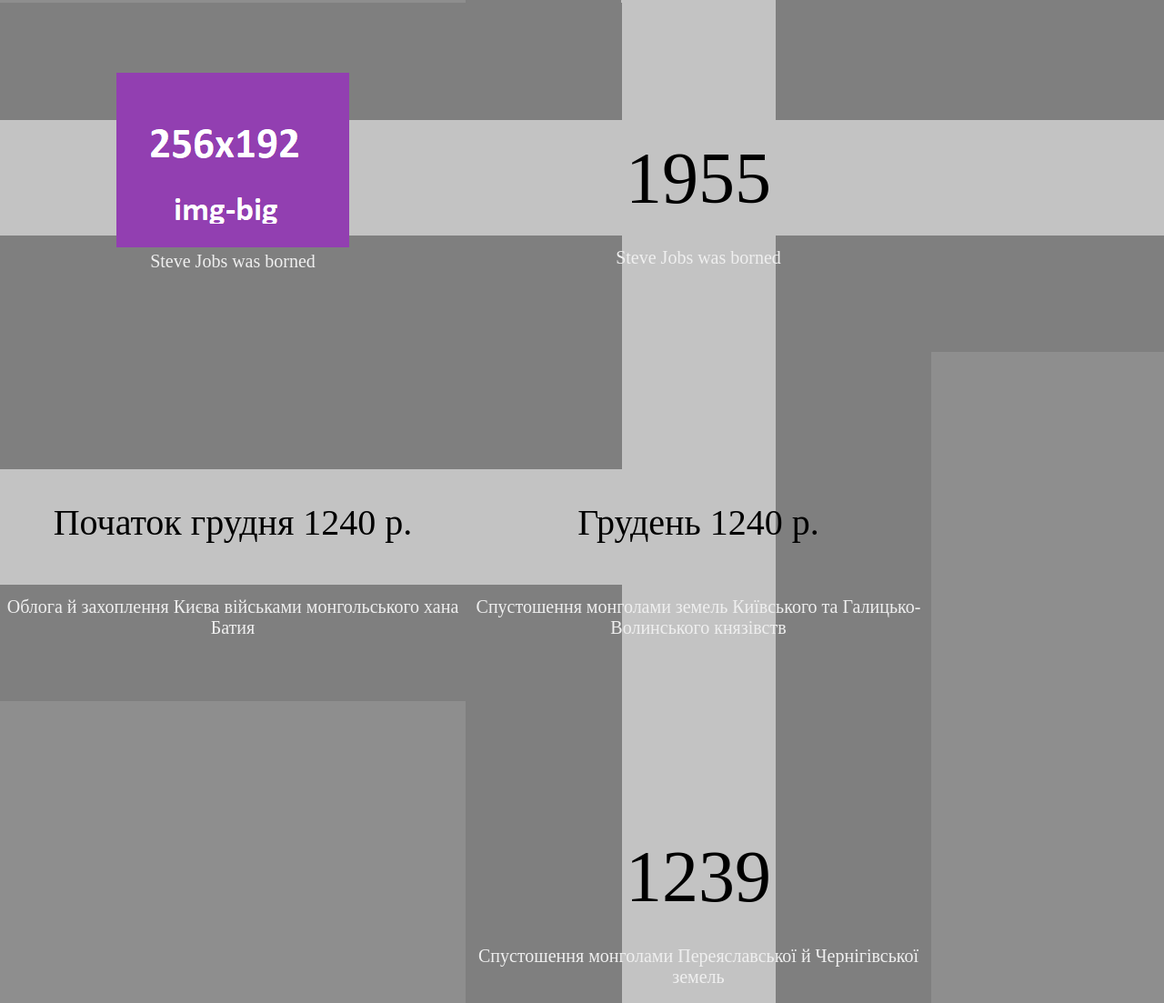
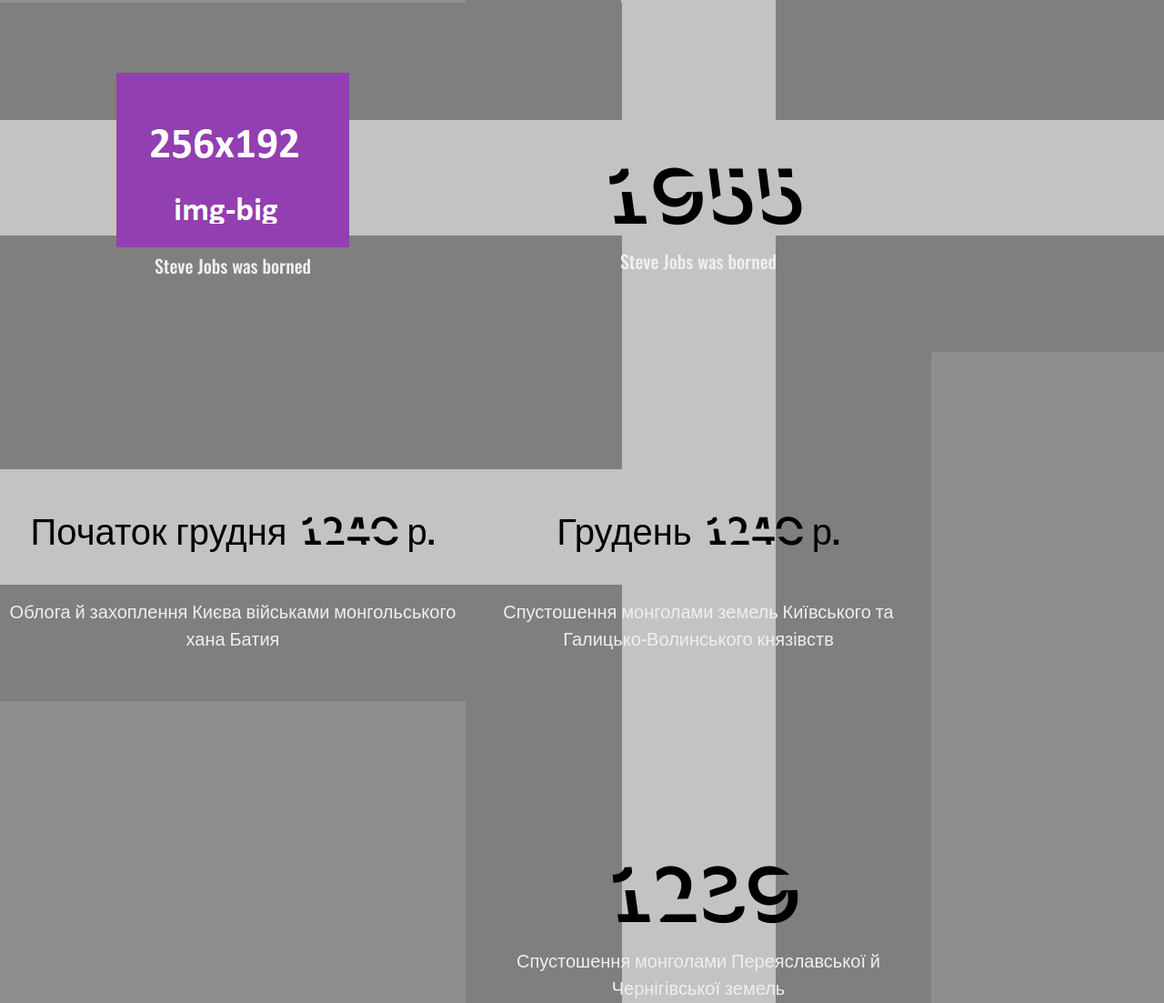
Before and after one commit to Umbrien/history_road, a plain HTML site: page index.html in a window 1280 px wide. Shown: the part 381-1484 px from the top of the page at 91% size. Drawn offline with nearby package versions, Linux system fonts and the light colour scheme.

Commit message:
Added Fonts
Added Sans Forgetica and Oswald

```diff
--- a/css/style.css
+++ b/css/style.css
@@ -1,6 +1,16 @@
+@import url('https://fonts.googleapis.com/css?family=Oswald:500&subset=cyrillic');
+/*	font-family: 'Oswald', sans-serif;	*/
+
+@font-face {
+	font-family: Sans Forgetica;
+	src: url("../fonts/SansForgetica-Regular.otf");
+}
+
+
 * {
 	margin: 0;
 	padding: 0;
+	font-family: 'Oswald', sans-serif;
 }
 
 body {
@@ -98,6 +108,10 @@ body {
 	padding-top: 32%;
 }
 
+.forgetica {
+	font-family: Sans Forgetica;
+}
+
 
 
 .sign-txt {
--- a/index.html
+++ b/index.html
@@ -33,7 +33,7 @@
 			</div><!--
 		--><div class="road road-x">
 			<div class="main-obj">
-				<div class="big-date"><p>1955</p></div>
+				<div class="big-date"><p><span class="forgetica">1955</span></p></div>
 				<div class="sign-txt"><p>Steve Jobs was borned</p></div>
 			</div>
 			 </div><!--
@@ -43,13 +43,13 @@
 	--><div class="row">
 		<div class="road road-horizon">
 			<div class="main-obj">
-				<div class="md-date"><p>Початок грудня 1240 р.</p></div>
+				<div class="md-date"><p>Початок грудня <span class="forgetica">1240</span> р.</p></div>
 				<div class="sign-txt"><p>Облога й захоплення Києва військами монгольського хана Батия</p></div>
 			</div>
 			</div><!--
 		--><div class="road road-up-left">
 			<div class="main-obj">
-				<div class="md-date"><p>Грудень 1240 р.</p></div>
+				<div class="md-date"><p>Грудень <span class="forgetica">1240</span> р.</p></div>
 				<div class="sign-txt"><p>Спустошення монголами земель Київського та Галицько-Волинського князівств</p></div>
 			</div>
 			 </div><!--
@@ -60,7 +60,7 @@
 			<div class="road"></div><!--
 		--><div class="road road-up">
 			<div class="main-obj">
-				<div class="big-date"><p>1239</p></div>
+				<div class="big-date"><p><span class="forgetica">1239</span></p></div>
 				<div class="sign-txt"><p>Спустошення монголами Переяславської й Чернігівської земель</p></div>
 			</div>
 			 </div><!--
@@ -70,7 +70,7 @@
 			<div class="road"></div><!--
 		--><div class="road road-up">
 			<div class="main-obj">
-				<div class="big-date"><p>1239</p></div>
+				<div class="big-date"><p><span class="forgetica">1239</span></p></div>
 				<div class="sign-txt"><p>Спустошення монголами Переяславської й Чернігівської земель</p></div>
 			</div>
 			 </div><!--
@@ -80,7 +80,7 @@
 			<div class="road"></div><!--
 		--><div class="road road-up">
 			<div class="main-obj">
-				<div class="big-date"><p>1239</p></div>
+				<div class="big-date"><p><span class="forgetica">1239</span></p></div>
 				<div class="sign-txt"><p>Спустошення монголами Переяславської й Чернігівської земель</p></div>
 			</div>
 			 </div><!--
@@ -90,7 +90,7 @@
 			<div class="road"></div><!--
 		--><div class="road road-up">
 			<div class="main-obj">
-				<div class="big-date"><p>1239</p></div>
+				<div class="big-date"><p><span class="forgetica">1239</span></p></div>
 				<div class="sign-txt"><p>Спустошення монголами Переяславської й Чернігівської земель</p></div>
 			</div>
 			 </div><!--
@@ -100,7 +100,7 @@
 			<div class="road"></div><!--
 		--><div class="road road-up">
 			<div class="main-obj">
-				<div class="big-date"><p>1239</p></div>
+				<div class="big-date"><p><span class="forgetica">1239</span></p></div>
 				<div class="sign-txt"><p>Спустошення монголами Переяславської й Чернігівської земель</p></div>
 			</div>
 			 </div><!--
@@ -134,7 +134,7 @@
 		</div>
 	</div>
 
-	<div id="nav-open-btn-fixed" onclick="openNav()">open navigation</div>
+	<div id="nav-open-btn-fixed" onclick="openNav()">Відкрити навігацію</div>
 
 	<script>
 
```
Also changed, not shown: fonts/SansForgetica-Regular.otf (added).
